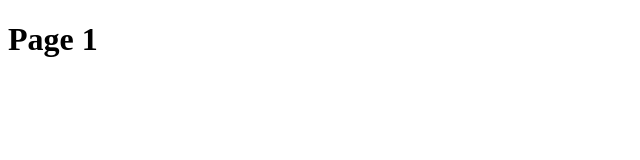
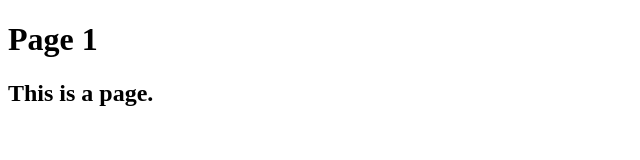
Before and after one commit to codeFunny71/team1, a plain HTML site: page page1.html in a window 1280 px wide. Shown: the whole page, without its empty margins (0-640 px from the left). Drawn offline with Linux system fonts and the light colour scheme.

Commit message:
added a subheader

```diff
--- a/page1.html
+++ b/page1.html
@@ -9,5 +9,6 @@
 </head>
 <body>
     <h1>Page 1</h1>
+    <h2>This is a page.</h2>
 </body>
 </html>
```
